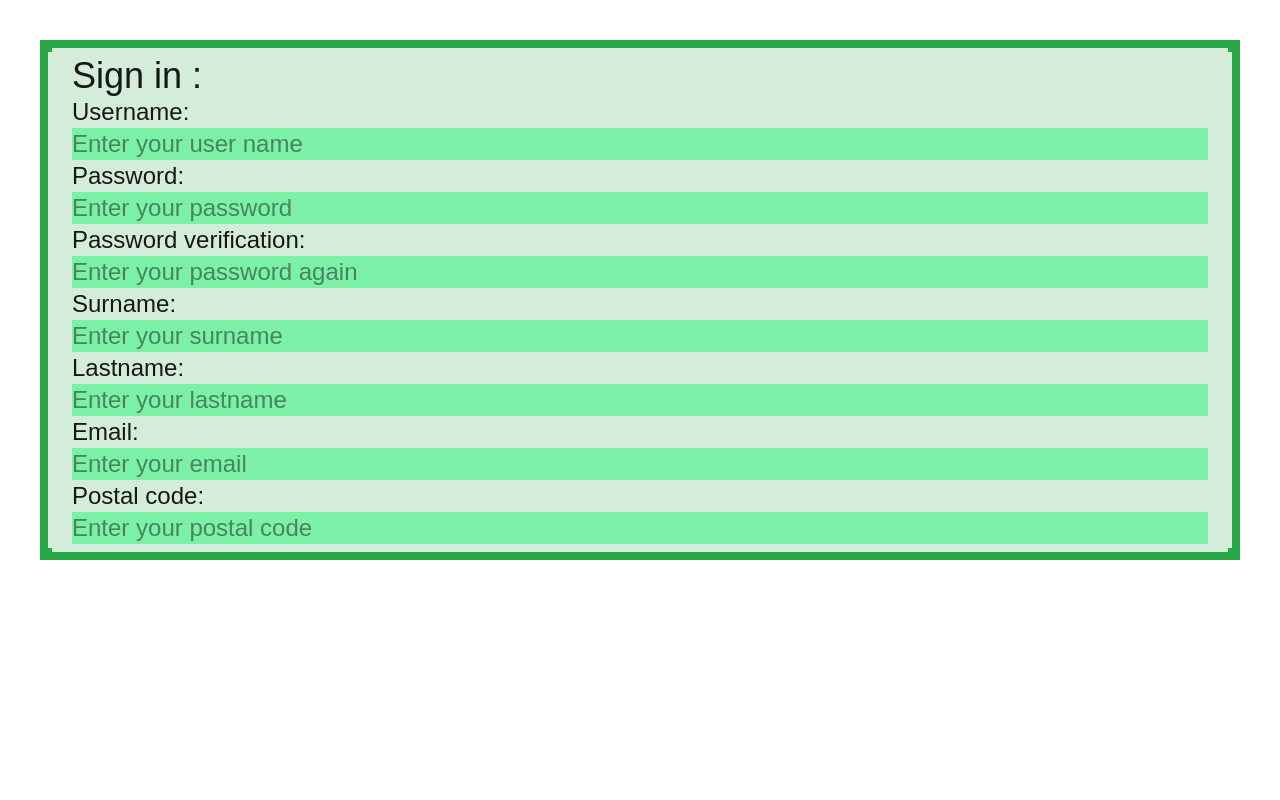
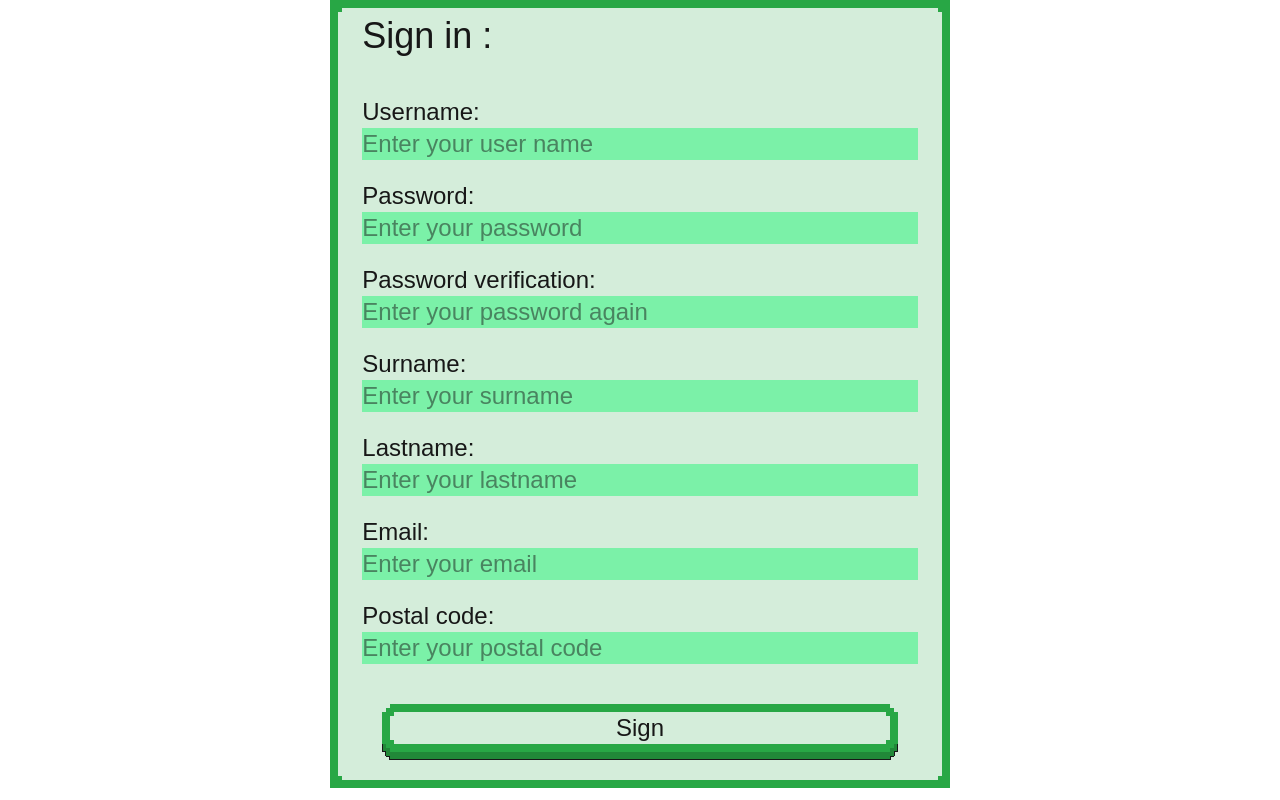
Before and after one commit to Green-U-Organization/Green.U, a Next.js app in the folder my-app/: page /signin in a window 1280 px wide. Built offline with nearby package versions, Linux system fonts and the light colour scheme; a web font is replaced by a local one.

Commit message:
managing input error

```diff
--- a/my-app/src/app/login/page.tsx
+++ b/my-app/src/app/login/page.tsx
@@ -1,100 +1,138 @@
-"use client"
+/* eslint-disable react-hooks/rules-of-hooks */
+"use client";
 
-import React, { ChangeEvent, FormEvent, useEffect } from 'react'
-import { useState } from 'react'
-import Card from '@/components/Card'
-import TextInput from '../../components/TextInput'
-import Button from '@/components/Button'
+import React, { ChangeEvent, FormEvent, useEffect } from "react";
+import { useState } from "react";
+import Card from "@/components/Card";
+import TextInput from "../../components/TextInput";
+import Button from "@/components/Button";
 
 const page = () => {
-    const [email, setEmail] = useState<string>('')
-    const [password, setPassword] = useState<string>('')
-    const [error, setError] = useState<string | boolean>(false)
-    const [checkPass, setCheckPass] = useState<Boolean>(false)
+	const [email, setEmail] = useState<string>("");
+	const [password, setPassword] = useState<string>("");
+	const [errorEmail, setErrorEmail] = useState<boolean>(false);
+    const [errorPassword, setErrorPassword] = useState<boolean>(false);
+	// const [checkPass, setCheckPass] = useState<Boolean>(false);
 
-    const specialChar = ["²", "&", "~", "'", "#", "{", "(", "[", "-", "|", "`", "_", "^", "@", ")", "]", "=", "}", "+", "°", "^", "¨", "¤", "$", "£", "%", "!", "§", ":", "/", ";", ".", "?"]
+	// const specialChar = [
+	// 	"²",
+	// 	"&",
+	// 	"~",
+	// 	"'",
+	// 	"#",
+	// 	"{",
+	// 	"(",
+	// 	"[",
+	// 	"-",
+	// 	"|",
+	// 	"`",
+	// 	"_",
+	// 	"^",
+	// 	"@",
+	// 	")",
+	// 	"]",
+	// 	"=",
+	// 	"}",
+	// 	"+",
+	// 	"°",
+	// 	"^",
+	// 	"¨",
+	// 	"¤",
+	// 	"$",
+	// 	"£",
+	// 	"%",
+	// 	"!",
+	// 	"§",
+	// 	":",
+	// 	"/",
+	// 	";",
+	// 	".",
+	// 	"?",
+	// ];
 
-    const checkPassword = (password: string) => {
-        console.log("checking password...")
-        if (password.length <= 8) {
-            setCheckPass(false)
-            console.log("password too short")
-            return
-        }
-        const hasSpecialChar = specialChar.some((char) => password.includes(char))
-        setCheckPass(hasSpecialChar)
-    }
+	// const checkPassword = (password: string) => {
+	// 	console.log("checking password...");
+	// 	if (password.length <= 8) {
+	// 		setCheckPass(false);
+	// 		console.log("password too short");
+	// 		return;
+	// 	}
+	// 	const hasSpecialChar = specialChar.some((char) =>
+	// 		password.includes(char)
+	// 	);
+	// 	setCheckPass(hasSpecialChar);
+	// };
 
 	const handleEmailChange = (e: ChangeEvent<HTMLInputElement>) => {
-        setEmail(e.target.value)
-    }
+		setEmail(e.target.value);
+	};
 
 	const handlePasswordChange = (e: ChangeEvent<HTMLInputElement>) => {
-        const newPassword = e.target.value
-        setPassword(newPassword)
-        checkPassword(newPassword)
-    }
+		const newPassword = e.target.value;
+		setPassword(newPassword);
+		// checkPassword(newPassword);
+	};
 
 	const handleSubmit = (e: FormEvent<HTMLFormElement>) => {
-        e.preventDefault()
-        checkPassword(password)
+		e.preventDefault();
+		// checkPassword(password);
 		if (!email) {
-            alert('please enter a valid email')
-        } else if
-            (!checkPass) {
-            alert(`Your password must at least contain 8 characters and 1 special character`)
-        } else {
-            setError(false)
+			setErrorEmail(true)
+        }
+        if (!password) {
+            setErrorPassword(true)
+        }
+		// } else if (!checkPass) {
+		// 	setError(true)
+		// }
+        else {
+			setErrorEmail(false);
+            setErrorPassword(false)
+
 			// ça fonctionne. Prévoir la route pour log in!
-            console.log(email)
-            console.log(password)
+			console.log(email);
+			console.log(password);
 		}
-    }
+	};
 
 	return (
-            <section className=''>
+		<section className="flex items-center justify-center h-screen">
+			<Card style={"max-w-5xl h-full"}>
+				<form onSubmit={handleSubmit}>
+					<div className="flex flex-col items-center justify-center">
+						<h2 className="text-7xl mb-10">*Green-U*</h2>
 
-                <Card
-                    colStart={2}
-                    colEnd={5}
-                    rowStart={0}
-                    rowEnd={0}>
-
-                    <form onSubmit={handleSubmit}>
-
-                        <div className="flex flex-col items-center justify-center">
-                            <h2>Green-U</h2>
-
-                            <div className='flex flex-col justify-center items-left'>
+						<div className="flex flex-col justify-center items-left">
 							<TextInput
-                                    type='email'
-                                    label='Email'
+								type="email"
+								label="Email"
 								value={email}
-                                    name='email'
-                                    placeholder='Enter your email'
+								name="email"
+								placeholder="Enter your email"
 								onChange={handleEmailChange}
-                                    error={false} />
+								error={errorEmail}
+							/>
 							<br />
 							<TextInput
-                                    type='password'
-                                    label='Password'
+								type="password"
+								label="Password"
 								value={password}
-                                    name='password'
-                                    placeholder='Enter your password'
+								name="password"
+								placeholder="Enter your password"
 								onChange={handlePasswordChange}
-                                    error={false} />
+								error={errorPassword}
+							/>
 						</div>
 						<br />
 						<div className="flex flex-row justify-between">
 							<Button
-                                    type='submit'
+								type="submit"
 								handleSubmit={handleSubmit}
-                                    href=''>
+								href=""
+							>
 								Log in
 							</Button>
-                                <Button
-                                    type='link'
-                                    href='/signin'>
+							<Button type="link" href="/signin">
 								Sign in
 							</Button>
 						</div>
@@ -102,7 +140,7 @@ const page = () => {
 				</form>
 			</Card>
 		</section>
-    )
-}
+	);
+};
 
-export default page
+export default page;
--- a/my-app/src/app/signin/page.tsx
+++ b/my-app/src/app/signin/page.tsx
@@ -1,132 +1,263 @@
-"use client"
+/* eslint-disable react-hooks/rules-of-hooks */
+"use client";
 
-import React, { ChangeEvent } from 'react'
-import { useState } from 'react'
-import Card from '@/components/Card'
-import TextInput from '@/components/TextInput'
+import React, { ChangeEvent, FormEvent } from "react";
+import { useState } from "react";
+import Card from "@/components/Card";
+import TextInput from "@/components/TextInput";
+import Button from "@/components/Button";
 
 const page = () => {
-  const [login, setLogin] = useState('')
-  const [password, setPassword] = useState('')
-  const [passwordVerify, setPasswordVerify] = useState('')
-  const [surname, setSurname] = useState('')
-  const [lastname, setLastname] = useState('')
-  const [email, setEmail] = useState('')
-  const [postalCode, setPostalCode] = useState('')
-  const [sexe, setSexe] = useState('')
-  const [birthDate, setBirthDate] = useState('')
+	const [login, setLogin] = useState("");
+	const [errorEmptyLogin, setErrorEmptyLogin] = useState<boolean>(false);
+	const [password, setPassword] = useState("");
+	const [errorEmptyPassword, setErrorEmptyPassword] =
+		useState<boolean>(false);
+	const [passwordVerify, setPasswordVerify] = useState("");
+	const [errorEmptyPasswordVerify, setErrorEmptyPasswordVerify] =
+		useState<boolean>(false);
+	const [surname, setSurname] = useState("");
+	const [errorEmptySurname, setErrorEmptySurname] = useState<boolean>(false);
+	const [lastname, setLastname] = useState("");
+	const [errorEmptyLastname, setErrorEmptyLastname] =
+		useState<boolean>(false);
+	const [email, setEmail] = useState("");
+	const [errorEmptyEmail, setEmptyErrorEmail] = useState<boolean>(false);
+	const [postalCode, setPostalCode] = useState("");
+	const [errorEmptyPostalCode, setErrorEmptyPostalCode] =
+		useState<boolean>(false);
+	const [sexe, setSexe] = useState("");
+	const [birthDate, setBirthDate] = useState("");
+	const [errorEmptyBirthDate, setErrorEmptyBirthDate] =
+		useState<boolean>(false);
+	const [errorSpecialCharPassword, setErrorSpecialCharPassword] =
+		useState<boolean>(false);
+	const [errorMatchingPassword, setErrorMatchingPassword] =
+		useState<boolean>(false);
 
-
+	const specialChar = [
+		"²",
+		"&",
+		"~",
+		"'",
+		"#",
+		"{",
+		"(",
+		"[",
+		"-",
+		"|",
+		"`",
+		"_",
+		"^",
+		"@",
+		")",
+		"]",
+		"=",
+		"}",
+		"+",
+		"°",
+		"^",
+		"¨",
+		"¤",
+		"$",
+		"£",
+		"%",
+		"!",
+		"§",
+		":",
+		"/",
+		";",
+		".",
+		"?",
+	];
 
 	const handleLoginChange = (e: ChangeEvent<HTMLInputElement>) => {
-  setLogin(e.target.value)
+		setLogin(e.target.value);
+	};
+	const handlePasswordChange = (e: ChangeEvent<HTMLInputElement>) => {
+		setPassword(e.target.value);
+	};
+	const handlePasswordVerifyChange = (e: ChangeEvent<HTMLInputElement>) => {
+		setPasswordVerify(e.target.value);
+	};
+	const handleSurnameChange = (e: ChangeEvent<HTMLInputElement>) => {
+		setSurname(e.target.value);
+	};
+	const handleLastnameChange = (e: ChangeEvent<HTMLInputElement>) => {
+		setLastname(e.target.value);
+	};
+	const handleEmailChange = (e: ChangeEvent<HTMLInputElement>) => {
+		setEmail(e.target.value);
+	};
+	const handlePostalCodeChange = (e: ChangeEvent<HTMLInputElement>) => {
+		setPostalCode(e.target.value);
+	};
+
+	const checkPassword = (password: string) => {
+		console.log("checking password...");
+		if (password.length <= 8) {
+			setErrorSpecialCharPassword(true);
+			console.log("password too short");
+			return;
 		}
-const handlePasswordChange = (e: ChangeEvent<HTMLInputElement>) => {
-  setPassword(e.target.value)
+		const hasSpecialChar = specialChar.some((char) =>
+			password.includes(char)
+		);
+		setErrorSpecialCharPassword(!hasSpecialChar);
+	};
+
+	const checkPasswordVerify = (password: string, passwordVerify: string) => {
+		setErrorMatchingPassword(password != passwordVerify);
+	};
+
+	const handleSubmit = (e: FormEvent<HTMLFormElement>) => {
+		e.preventDefault();
+		if (!login) {
+			setErrorEmptyLogin(true);
+		} else {
+			setErrorEmptyLogin(false);
 		}
-const handlePasswordVerifyChange = (e: ChangeEvent<HTMLInputElement>) => {
-  setPasswordVerify(e.target.value)
+		if (!password) {
+			setErrorEmptyPassword(true);
+		} else {
+			setErrorEmptyPassword(false);
 		}
-const handleSurnameChange = (e: ChangeEvent<HTMLInputElement>) => {
-  setSurname(e.target.value)
+		if (!passwordVerify) {
+			setErrorEmptyPasswordVerify(true);
+		} else {
+			setErrorEmptyPasswordVerify(false);
 		}
-const handleLastnameChange = (e: ChangeEvent<HTMLInputElement>) => {
-  setLastname(e.target.value)
+		if (!surname) {
+			setErrorEmptySurname(true);
+		} else {
+			setErrorEmptySurname(false);
 		}
-const handleEmailChange = (e: ChangeEvent<HTMLInputElement>) => {
-  setEmail(e.target.value)
+		if (!lastname) {
+			setErrorEmptyLastname(true);
+		} else {
+			setErrorEmptyLastname(false);
 		}
-const handlePostalCodeChange = (e: ChangeEvent<HTMLInputElement>) => {
-  setPostalCode(e.target.value)
+		if (!email) {
+			setEmptyErrorEmail(true);
+		} else {
+			setEmptyErrorEmail(false);
 		}
+		if (!postalCode) {
+			setErrorEmptyPostalCode(true);
+		} else {
+			setErrorEmptyPostalCode(false);
+		}
+		if (!birthDate) {
+			setErrorEmptyBirthDate(true);
+		} else {
+			setErrorEmptyBirthDate(false);
+		}
+		checkPassword(password);
+		checkPasswordVerify(password, passwordVerify);
 
-
-
-
+		if (
+			!errorEmptyLogin &&
+			!errorEmptyPassword &&
+			!errorEmptyPasswordVerify &&
+			!errorEmptySurname &&
+			!errorEmptyLastname &&
+			!errorEmptyEmail &&
+			!errorEmptyPostalCode &&
+			!errorEmptyBirthDate &&
+			!errorSpecialCharPassword &&
+			!errorMatchingPassword
+		) {
+			console.log("everything is ok");
+		}
+	};
 
 	return (
-<section>
+		<section className="flex items-center justify-center h-full">
+			<Card style={"max-w-5xl h-full "}>
+				<h1 className="text-4xl mb-10">Sign in : </h1>
 
-  <Card
-  colStart={0}
-  colEnd={0}
-  rowStart={0}
-  rowEnd={0}>
-
-    <h1 className='text-4xl'>Sign in : </h1>
+				<form onSubmit={handleSubmit} className="flex flex-col">
+					<TextInput
+						type="text"
+						label="Username"
+						value={login}
+						name="login"
+						placeholder="Enter your user name"
+						error={errorEmptyLogin}
+						onChange={handleLoginChange}
+					/>
 
 					<TextInput
-    type='text'
-    label='Username'
-    value={login}
-    name='login'
-    placeholder='Enter your user name'
-    error={false}
-    onChange={handleLoginChange}/>
+						type="password"
+						label="Password"
+						value={password}
+						name="password"
+						placeholder="Enter your password"
+						error={errorEmptyPassword}
+            errorPassChar={errorSpecialCharPassword}
+						onChange={handlePasswordChange}
+					/>
 
 					<TextInput
-    type='password'
-    label='Password'
-    value={password}
-    name='password'
-    placeholder='Enter your password'
-    error={false}
-    onChange={handlePasswordChange}/>
+						type="password"
+						label="Password verification"
+						value={passwordVerify}
+						name="passwordVerify"
+						placeholder="Enter your password again"
+						error={errorEmptyPasswordVerify}
+            errorPassMatch={errorMatchingPassword}
+						onChange={handlePasswordVerifyChange}
+					/>
 
 					<TextInput
-    type='password'
-    label='Password verification'
-    value={passwordVerify}
-    name='passwordVerify'
-    placeholder='Enter your password again'
-    error={false}
-    onChange={handlePasswordVerifyChange}/>
-
-
-  <TextInput
-    type='text'
-    label='Surname'
+						type="text"
+						label="Surname"
 						value={surname}
-    name='surname'
-    placeholder='Enter your surname'
-    error={false}
-    onChange={handleSurnameChange}/>
+						name="surname"
+						placeholder="Enter your surname"
+						error={errorEmptySurname}
+						onChange={handleSurnameChange}
+					/>
 
 					{/* Add radio button for sexe and calendar for birthdate */}
 
+					<TextInput
+						type="text"
+						label="Lastname"
+						value={lastname}
+						name="lastname"
+						placeholder="Enter your lastname"
+						error={errorEmptyLastname}
+						onChange={handleLastnameChange}
+					/>
 
 					<TextInput
-type='text'
-label='Lastname'
-value={lastname}
-name='lastname'
-placeholder='Enter your lastname'
-error={false}
-onChange={handleLastnameChange}/>
-
+						type="email"
+						label="Email"
+						value={email}
+						name="email"
+						placeholder="Enter your email"
+						error={errorEmptyEmail}
+						onChange={handleEmailChange}
+					/>
 
 					<TextInput
-    type='email'
-    label='Email'
-    value={email}
-    name='email'
-    placeholder='Enter your email'
-    error={false}
-    onChange={handleEmailChange}/>
+						type="number"
+						label="Postal code"
+						value={postalCode}
+						name="postalCode"
+						placeholder="Enter your postal code"
+						error={errorEmptyPostalCode}
+						onChange={handlePostalCodeChange}
+					/>
 
-
-  <TextInput
-    type='number'
-    label='Postal code'
-    value={postalCode}
-    name='postalCode'
-    placeholder='Enter your postal code'
-    error={false}
-    onChange={handlePostalCodeChange}/>
-
+					<Button type="submit" handleSubmit={handleSubmit}>
+						Sign
+					</Button>
+				</form>
 			</Card>
 		</section>
-  )
-}
+	);
+};
 
-export default page
+export default page;
--- a/my-app/src/components/Button.tsx
+++ b/my-app/src/components/Button.tsx
@@ -6,7 +6,7 @@ import React, { FormEvent, useState } from 'react'
 
 type Props = {
     children: React.ReactNode;
-    href: string;
+    href?: string;
     type: "link" | "submit";
     handleSubmit?: (e: FormEvent<HTMLFormElement>) => void;
 }
--- a/my-app/src/components/Card.tsx
+++ b/my-app/src/components/Card.tsx
@@ -2,18 +2,13 @@ import React from 'react'
 
 type CardProps = {
     children: React.ReactNode;
-    position?: string; //Positionnement de la Card (ex: top-10 left-5)
-    className?: string; //Pour personnalisé le style du composant
-    colStart: number;
-    colEnd: number;
-    rowStart: number;
-    rowEnd: number;
+    style?: string
 }
 
-const Card: React.FC<CardProps> = ({children, colStart, colEnd, rowStart, rowEnd, className= ""}) => {
+const Card: React.FC<CardProps> = ({children, style}) => {
     return (
-        <div className={`relative m-10 row-start-${rowStart}, row-end-${rowEnd}, col-start-${colStart}, col-end-${colEnd}`}>
-           <div className={`font-(family-name:--font-jersey) text-2xl py-4 px-8 relative bg-cardbackground ${className}`}>
+        <div>
+           <div className={`font-(family-name:--font-jersey) text-2xl py-4 px-8 relative bg-cardbackground ${style}`}>
                {/* Bordures */}
                 <div className="absolute top-0 left-0 h-full w-2 bg-border"></div>
                 <div className="absolute top-0 right-0 h-full w-2 bg-border"></div>
--- a/my-app/src/components/TextInput.tsx
+++ b/my-app/src/components/TextInput.tsx
@@ -9,7 +9,10 @@ interface InputProps {
   value: string | number
   name: string
   placeholder: string
+  style? : string
   error: boolean
+  errorPassMatch?: boolean
+  errorPassChar?: boolean
   disabled?: boolean
   onChange: (e: ChangeEvent<HTMLInputElement>) => void
 }
@@ -20,12 +23,15 @@ const TextInput: FC<InputProps> = ({
   value,
   name,
   placeholder,
+  style,
   error,
+  errorPassChar,
+  errorPassMatch,
   disabled,
   onChange,
 }) => {
   return (
-    <div className="input-wrapper">
+    <div className={`input-wrapper mb-5 ${style}`} >
       <label htmlFor={label} className='mr-3 '>
         {label}:
       </label>
@@ -37,9 +43,15 @@ const TextInput: FC<InputProps> = ({
         placeholder={placeholder}
         onChange={onChange}
         disabled={disabled}
-        className='bg-bginput w-full'
+        className={`w-full ${error || errorPassChar || errorPassMatch ? "bg-amber-300" : "bg-bginput"}`}
       />
-      {error && <p className="error">Input filed can't be empty!</p>}
+      {/* Ajuster les messages d'erreurs pour les password >> if (type === password) alors blablabla  */}
+      {errorPassMatch && <p className="text-red-600">Your password must be strictly identical!</p>}
+      {errorPassChar && <p className="text-red-600">Password must have at least 8 character and 1 special character!</p>}
+      {error && <p className="text-red-600">Input filed can't be empty!</p>}
+
+
+
     </div>
   )
 }
--- a/package.json
+++ /dev/null
@@ -1,5 +0,0 @@
-{
-  "devDependencies": {
-    "tailwindcss": "^4.0.14"
-  }
-}
```
Also changed, not shown: 1 other file (tests, documents, lock files or other folders). Lines whose indentation alone changed are shown as unchanged.
